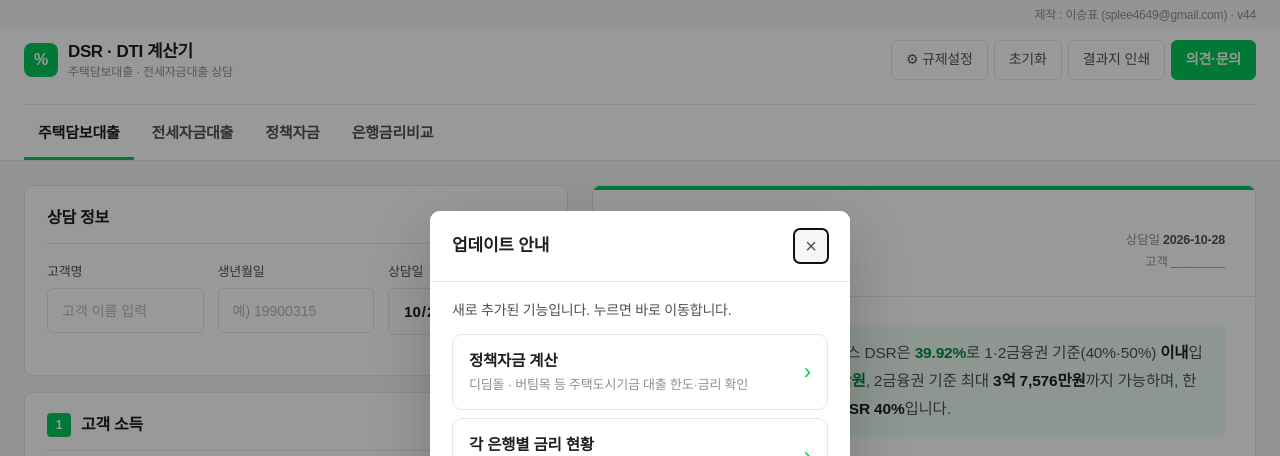
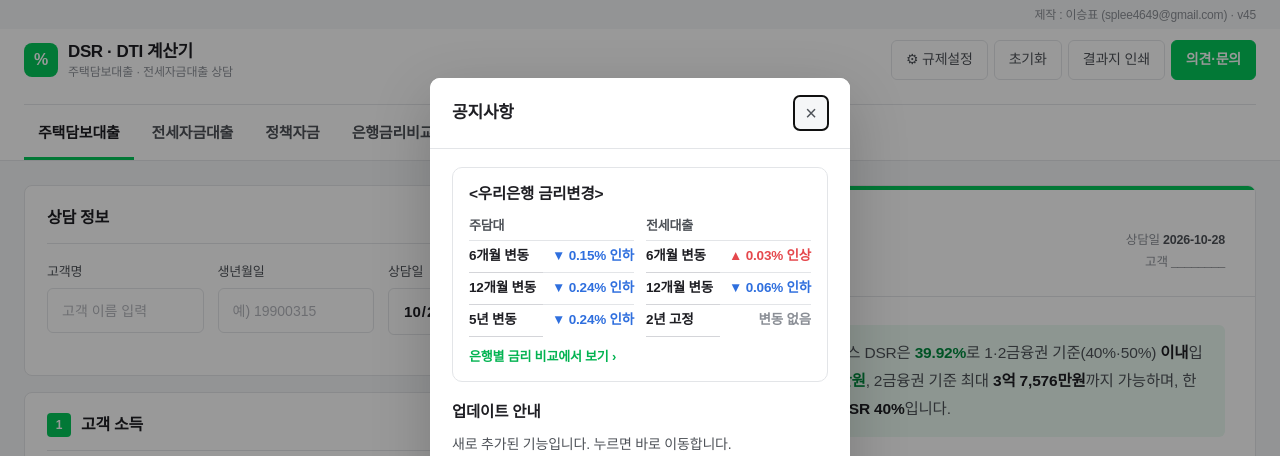
Before and after one commit to splee74/DSR, a website: page index.html in a window 1280 px wide. Shown: the top 456 px of the page. Drawn offline with Linux system fonts and the light colour scheme.

Commit message:
공지사항: 우리은행 금리변경 추가 (v45)
- 팝업 제목 공지사항, 우리은행 주담대·전세대출 금리 변경 표 + 기존 업데이트 안내
- 새 공지라 "다시 보지 않기" 했던 기기에도 한 번 다시 표시

Co-Authored-By: Claude Opus 5.5 <noreply@anthropic.com>

```diff
--- a/index.html
+++ b/index.html
@@ -233,6 +233,19 @@ dialog::backdrop{background:#0006}
 .btn.primary{background:var(--brand);color:#fff}
 dialog.notice{width:min(420px,calc(100vw - 32px))}
 .notice-lead{margin:0 0 12px;color:var(--sub);font-size:14px}
+.notice-sec{border:1px solid var(--line);border-radius:10px;padding:14px 16px;margin-bottom:18px}
+.notice-sec h3,.notice-h{margin:0 0 10px;font-size:15.5px;font-weight:800}
+.notice-rates{display:grid;grid-template-columns:1fr 1fr;gap:12px}
+@media (max-width:380px){.notice-rates{grid-template-columns:1fr}}
+.notice-rates table{width:100%;border-collapse:collapse;font-size:13.5px}
+.notice-rates caption{text-align:left;font-weight:700;font-size:13px;color:var(--sub);padding-bottom:4px}
+.notice-rates th,.notice-rates td{padding:5px 0;border-top:1px solid var(--line);white-space:nowrap}
+.notice-rates th{text-align:left;font-weight:600;background:none;color:var(--text);font-size:13.5px}
+.notice-rates td{text-align:right;font-weight:700}
+.notice-rates td.down{color:#2f6fde}
+.notice-rates td.up{color:#e5484d}
+.notice-rates td.same{color:var(--muted);font-weight:600}
+.notice-more{display:inline-block;margin-top:10px;font-size:13px;font-weight:700;color:var(--brand-dark,var(--brand));text-decoration:none}
 .notice-item{display:grid;grid-template-columns:1fr auto;gap:2px 10px;align-items:center;padding:14px 16px;margin-bottom:8px;border:1px solid var(--line);border-radius:10px;color:var(--text);text-decoration:none}
 .notice-item:hover{border-color:var(--brand)}
 .notice-item b{font-size:15.5px;font-weight:800}
@@ -621,8 +634,25 @@ dialog{border-radius:10px}
 
 <!-- 업데이트 안내 (공지를 바꾸면 NOTICE_ID 도 바꿀 것) -->
 <dialog id="noticeDlg" class="notice" aria-labelledby="noticeTitle">
-  <div class="dlg-head"><h2 id="noticeTitle">업데이트 안내</h2><button type="button" data-nclose aria-label="닫기">×</button></div>
+  <div class="dlg-head"><h2 id="noticeTitle">공지사항</h2><button type="button" data-nclose aria-label="닫기">×</button></div>
   <div class="dlg-body">
+    <section class="notice-sec">
+      <h3>&lt;우리은행 금리변경&gt;</h3>
+      <div class="notice-rates">
+        <table><caption>주담대</caption>
+          <tr><th>6개월 변동</th><td class="down">▼ 0.15% 인하</td></tr>
+          <tr><th>12개월 변동</th><td class="down">▼ 0.24% 인하</td></tr>
+          <tr><th>5년 변동</th><td class="down">▼ 0.24% 인하</td></tr>
+        </table>
+        <table><caption>전세대출</caption>
+          <tr><th>6개월 변동</th><td class="up">▲ 0.03% 인상</td></tr>
+          <tr><th>12개월 변동</th><td class="down">▼ 0.06% 인하</td></tr>
+          <tr><th>2년 고정</th><td class="same">변동 없음</td></tr>
+        </table>
+      </div>
+      <a class="notice-more" href="bank.html">은행별 금리 비교에서 보기 ›</a>
+    </section>
+    <h3 class="notice-h">업데이트 안내</h3>
     <p class="notice-lead">새로 추가된 기능입니다. 누르면 바로 이동합니다.</p>
     <a class="notice-item" href="policy.html"><b>정책자금 계산</b><span>디딤돌 · 버팀목 등 주택도시기금 대출 한도·금리 확인</span><i aria-hidden="true">›</i></a>
     <a class="notice-item" href="bank.html"><b>각 은행별 금리 현황</b><span>6개 은행 주담대 · 전세대출 금리, 우대금리, 기준금리 추이</span><i aria-hidden="true">›</i></a>
@@ -647,7 +677,7 @@ dialog{border-radius:10px}
 
 <script>
 const $ = s => document.querySelector(s), $$ = s => [...document.querySelectorAll(s)];
-const APP_VERSION = 'v44';   // sw.js 의 VERSION 과 같이 올릴 것
+const APP_VERSION = 'v45';   // sw.js 의 VERSION 과 같이 올릴 것
 document.querySelectorAll('.app-ver').forEach(el => el.textContent = APP_VERSION);
 
 /* ---------- 규제 기본값 (⚙ 규제설정에서 수정 가능) ---------- */
@@ -1346,7 +1376,7 @@ renderLoans();
 if ('serviceWorker' in navigator && location.protocol === 'https:') navigator.serviceWorker.register('sw.js').catch(() => {}); // pwa
 
 /* 업데이트 안내: 처음 열 때 한 번 (같은 창에서 다른 페이지 갔다 와도 다시 안 뜸) */
-const NOTICE_ID = 'notice-2026-10-policy-bank';
+const NOTICE_ID = 'notice-2026-10-28-woori';
 (() => {
   const d = $('#noticeDlg');
   let seen = false;
--- a/sw.js
+++ b/sw.js
@@ -1,5 +1,5 @@
 // 오프라인 실행용 캐시. index.html 등을 수정하면 VERSION 값을 올려주세요.
-const VERSION = 'dsr-v44';
+const VERSION = 'dsr-v45';
 const FILES = ['./', './index.html', './policy.html', './bank.html', './manifest.webmanifest', './icon-192.png', './icon-512.png', './apple-touch-icon.png'];
 
 self.addEventListener('install', e => {
```
Also changed, not shown: policy.html (+1 -1 lines).
